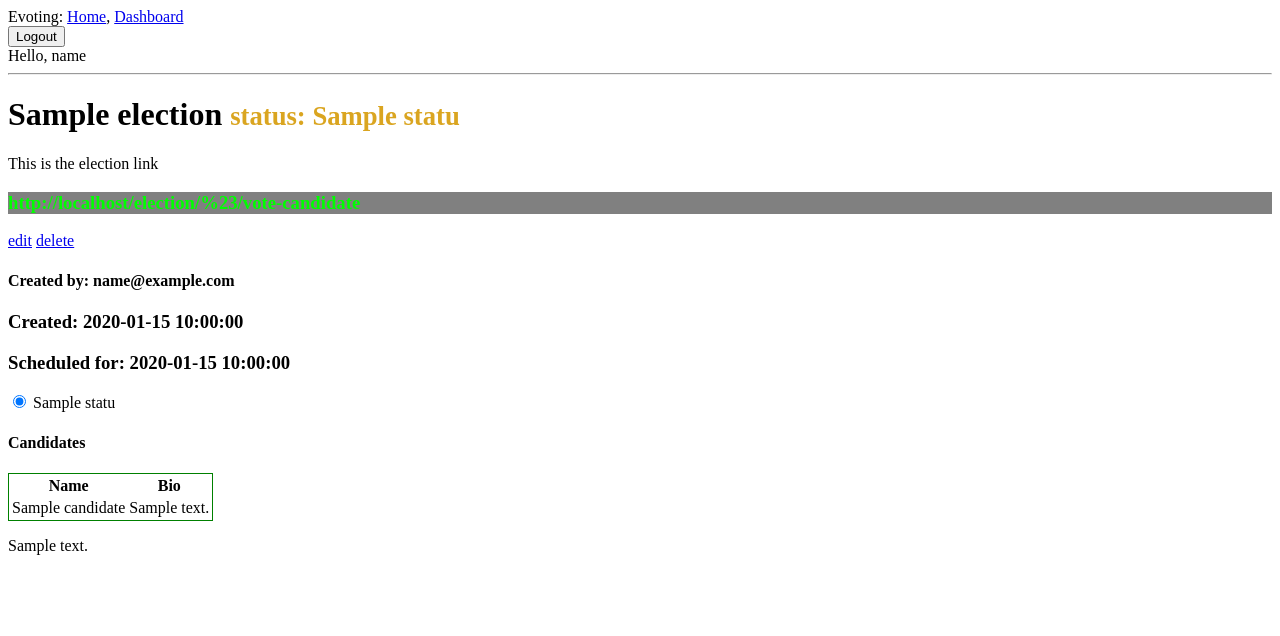
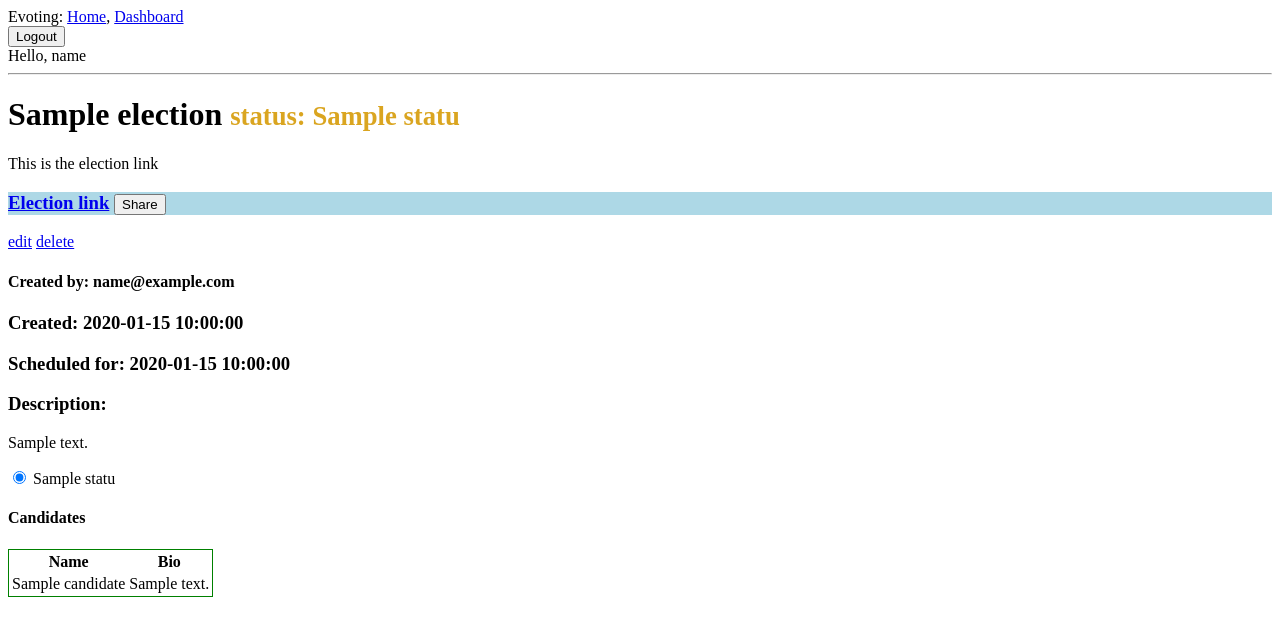
Before and after one commit to bubbl-oss/evoting, a Flask app: page /election/# in a window 1280 px wide. Shown: the top 636 px of the page. Run offline with Flask 2, Linux system fonts and the light colour scheme; a user stored in the database is signed in; tables that the repository leaves empty hold one stand-in row (values such as "Sample post"); parts of the project's set-up code (start-up, migrations or seed data) failed here and were passed over; some libraries are stand-ins or nearby versions.

Commit message:
allow users to copy link for election and election results, closes #14 closes #38

```diff
--- a/app/templates/election.html
+++ b/app/templates/election.html
@@ -4,8 +4,14 @@
 <div>
     <h1>{{ election.name }} <small style="color:goldenrod"> status: {{ election.status.name }} </small> </h1>
     <p>This is the election link</p>
-    <h3 id="urlText" style="color: lime;background-color: gray;">{{ url_for('voting_pass_link', link=election.link, _external=True) }} </h3>
-
+    <!-- TODO: we will change this to a package later -->
+    <h3 id="urlText" style="color: lime;background-color: lightblue;"><a
+           href="{{ url_for('voting_pass_link', link=election.link, _external=True) }}">Election link</a> <button
+                id="copy-election-link"
+                data-clipboard-text="{{ url_for('voting_pass_link', link=election.link, _external=True) }}"
+                onclick="copy('copy-election-link')">Share</button>
+    </h3>
+    <!-- TODO: copy link will be share link later -->
     {% if election.owner.id == current_user.id %}
     <a href="{{ url_for('update_election', link=election.link) }}">edit</a>
     <a href="{{ url_for('delete_election', link=election.link) }}">delete</a>
@@ -14,6 +20,10 @@
     <h3>Created: {{ election.created_at }} </h3>
 
     <h3>Scheduled for: {{ election.starting_at }} </h3>
+    <h3>Description:</h3>
+    <p>
+        {{ election.description or 'No description' }}
+    </p>
 
     {% if election.owner.id == current_user.id and statuses %}
     <form action="/election/{{ election.link }}/change-status" method="POST">
@@ -58,8 +68,62 @@
         {% endfor %}
     </table>
     {% endif %}
-    <p>
-        {{ election.description or 'No description' }}
-    </p>
+
+    <!-- TODO: we will add better checks later -->
+    {% if election.status.name == 'ended' %}
+    <h3>Results <button id="copy-election-results-link"
+                data-clipboard-text="{{ url_for('election', link=election.link, _external=True) }}#results"
+                onclick="copy('copy-election-results-link')">Share</button></button> </h3>
+    <section id="results" style="height: 300px; width: 100%;background-color: lightblue;">
+        Results will render here
+    </section>
+    {% endif %}
+
 </div>
+
+<script>
+    if (window.ClipboardJS) {
+
+        function copy(element_id) {
+
+            var clippy = new ClipboardJS(`#${element_id}`);
+
+            clippy.on('success', function (e) {
+                e.clearSelection();
+                showCopyResponse(true, element_id);
+            });
+
+            clippy.on('error', function (e) {
+                showCopyResponse(false, element_id);
+            });
+        }
+
+    }
+
+    function showCopyResponse(success, element_id) {
+        let copyBtn = document.getElementById(element_id);
+
+        if (success) {
+            copyBtn.innerText = 'Copied!';
+            copyBtn.setAttribute('disabled', 'true');
+
+            // then after like 3 secs revert to normal...
+            setTimeout(function () {
+                copyBtn.innerText = 'Share';
+                copyBtn.removeAttribute('disabled');
+            }, 700);
+
+        } else {
+            copyBtn.innerText = 'Could not copy :( try again';
+            copyBtn.setAttribute('disabled', 'true');
+
+            // then after like 3 secs revert to normal...
+            setTimeout(function () {
+                copyBtn.innerText = 'Share';
+                copyBtn.removeAttribute('disabled');
+            }, 700);
+
+        }
+    }
+</script>
 {% endblock %}
--- a/app/templates/layouts/base.html
+++ b/app/templates/layouts/base.html
@@ -16,6 +16,7 @@
     <script src="https://unpkg.com/htmx.org@1.2.1"
             integrity="sha384-t37OW0DbqgL50XZW+Tl8TLchxsPoxIJ7NQ/l4aSZIXZVJQAhyQvvkWZgL/SiY/jD"
             crossorigin="anonymous"></script>
+    <script src="https://cdn.jsdelivr.net/npm/clipboard@2.0.6/dist/clipboard.min.js"></script>
 </head>
 
 <body class="{{ styles }}">
@@ -108,6 +109,8 @@
                 candidate_el.parentElement.removeChild(candidate_el);
                 console.log('Removed candidate succssfully!');
             } */
+
+
     </script>
     {% endif %}
 
```
Lines whose indentation alone changed are shown as unchanged.
